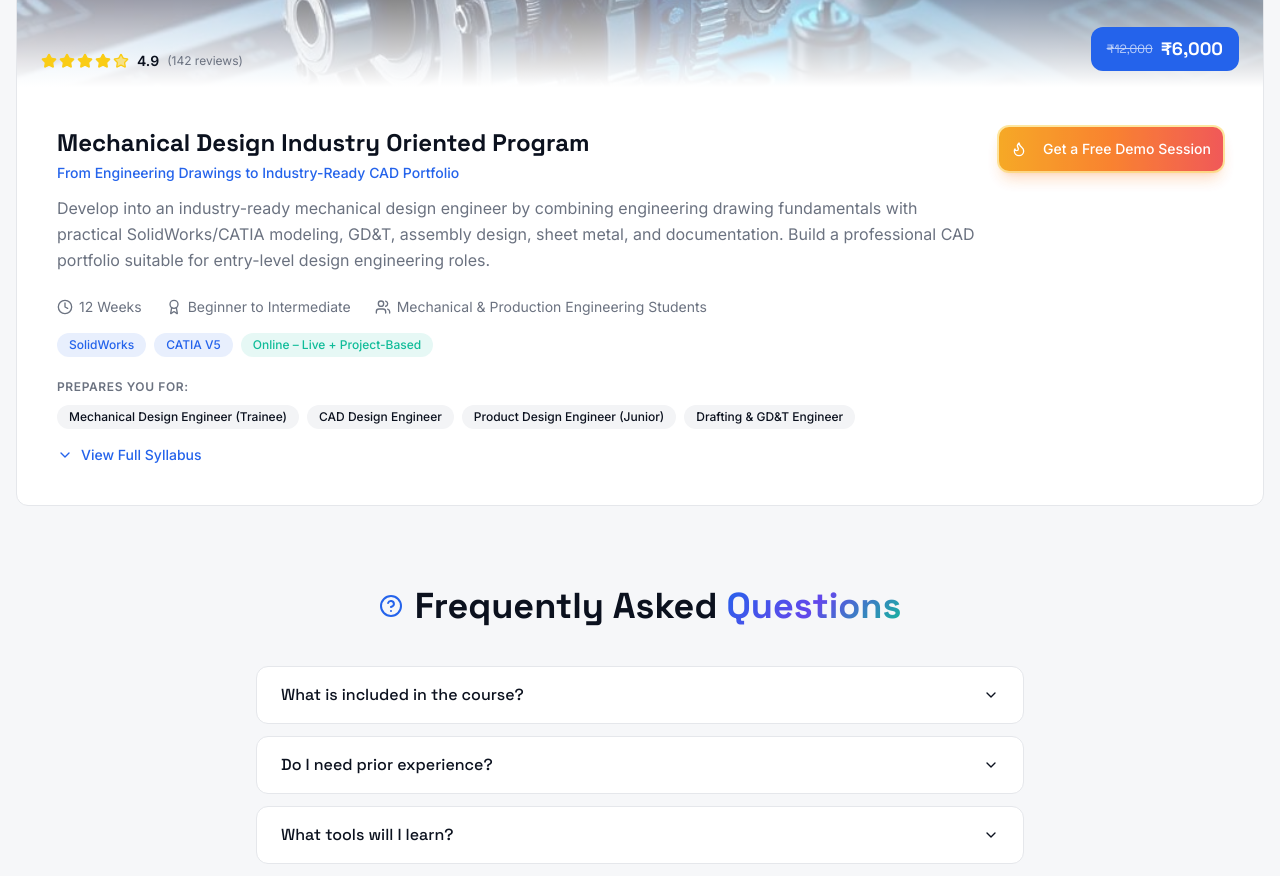
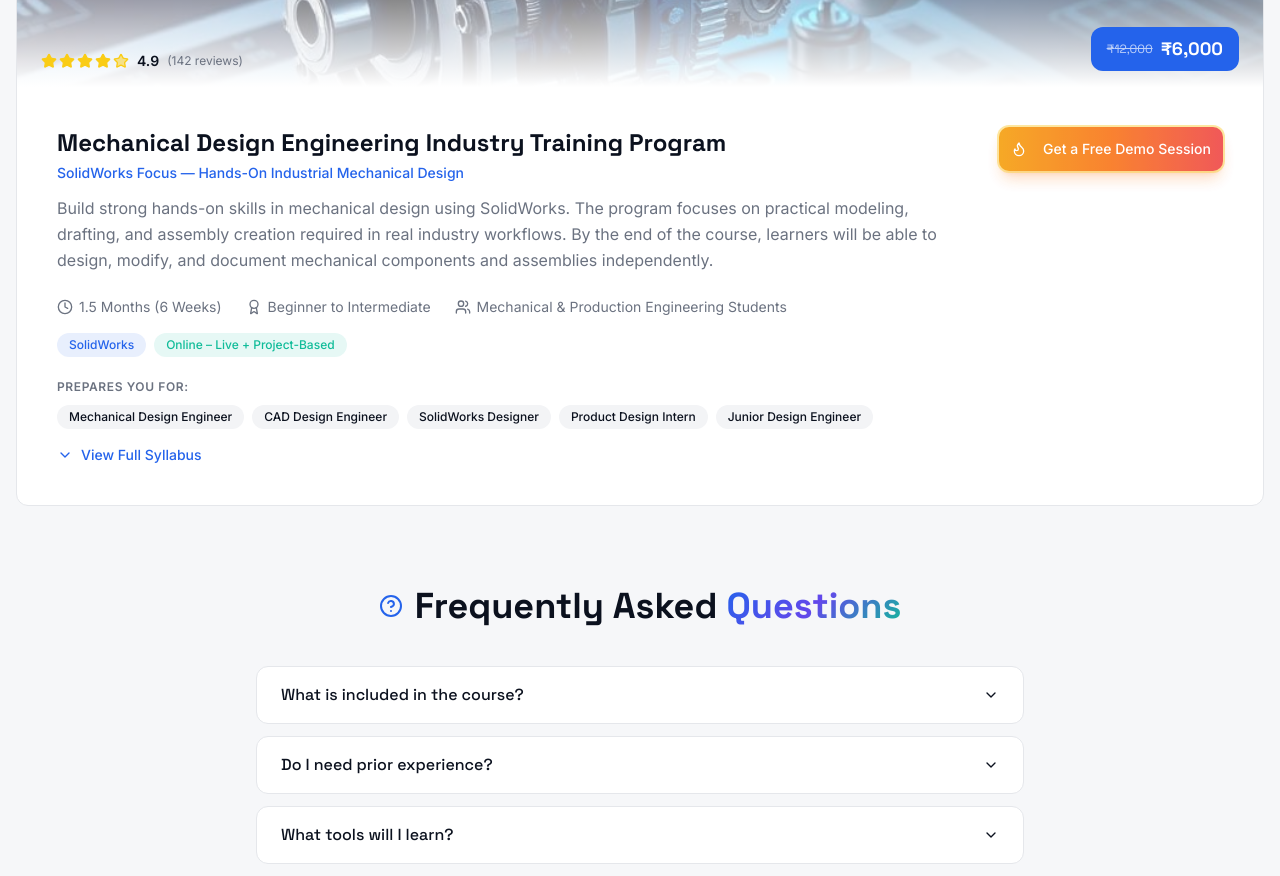
Before and after one commit to Ishud94/vedricx-future-forge, a React (Vite) app: page /programs in a window 1280 px wide. Shown: the part 2560-3436 px from the top of the page. Built offline with nearby package versions, Linux system fonts and the light colour scheme; the HTML template or start-up script is replaced by a standard one.

Commit message:
Changes
Co-authored-by: Ishud94 <191505611+Ishud94@users.noreply.github.com>

```diff
--- a/src/pages/Programs.tsx
+++ b/src/pages/Programs.tsx
@@ -95,12 +95,12 @@ const programs = [
     skills: ["Structural FEA workflow proficiency", "Linear & nonlinear analysis", "Contact & fatigue analysis", "Engineering judgment & validation", "Industry-style reporting"],
   },
   {
-    title: "Mechanical Design Industry Oriented Program",
-    subtitle: "From Engineering Drawings to Industry-Ready CAD Portfolio",
-    description: "Develop into an industry-ready mechanical design engineer by combining engineering drawing fundamentals with practical SolidWorks/CATIA modeling, GD&T, assembly design, sheet metal, and documentation. Build a professional CAD portfolio suitable for entry-level design engineering roles.",
-    duration: "12 Weeks",
+    title: "Mechanical Design Engineering Industry Training Program",
+    subtitle: "SolidWorks Focus — Hands-On Industrial Mechanical Design",
+    description: "Build strong hands-on skills in mechanical design using SolidWorks. The program focuses on practical modeling, drafting, and assembly creation required in real industry workflows. By the end of the course, learners will be able to design, modify, and document mechanical components and assemblies independently.",
+    duration: "1.5 Months (6 Weeks)",
     level: "Beginner to Intermediate",
-    software: "SolidWorks | CATIA V5",
+    software: "SolidWorks",
     mode: "Online – Live + Project-Based",
     audience: "Mechanical & Production Engineering Students",
     fee: "₹6,000",
@@ -108,18 +108,18 @@ const programs = [
     reviewCount: 142,
     image: mechanicalImg,
     brochure: "/brochures/mechanical-design-program.pdf",
-    roles: ["Mechanical Design Engineer (Trainee)", "CAD Design Engineer", "Product Design Engineer (Junior)", "Drafting & GD&T Engineer"],
+    roles: ["Mechanical Design Engineer", "CAD Design Engineer", "SolidWorks Designer", "Product Design Intern", "Junior Design Engineer"],
     modules: [
-      { week: "Week 1", title: "Engineering Drawing Mastery", topics: ["Orthographic & isometric projections", "First vs Third angle projection", "Section & detail views", "Dimensioning rules (ISO / ASME)", "Limits, fits & tolerances", "Reverse engineer drawing → 3D model"] },
-      { week: "Week 2", title: "Parametric & Feature-Based Modeling", topics: ["Design intent & fully defined sketches", "Multi-body modeling & configurations", "Advanced features (Loft, Sweep, Shell, Draft)", "Surface modeling basics", "Projects: Mounting bracket, flange, shaft, housing"] },
-      { week: "Week 3", title: "GD&T + Tolerance Engineering", topics: ["GD&T symbols & interpretation", "Datums & feature control frames", "Position, flatness, parallelism, perpendicularity", "Fit calculation & tolerance stack-up", "Apply GD&T on shaft-bearing system"] },
-      { week: "Week 4", title: "Sheet Metal, Weldments & Fabrication", topics: ["Bend allowance & K-factor", "Flat pattern export", "Weld symbols & structural frames", "Cut list documentation", "Project: Industrial electrical enclosure"] },
-      { week: "Week 5", title: "Assembly Design & BOM Strategy", topics: ["Bottom-up & Top-down modeling", "Mates, sub-assemblies & component library", "Interference detection & exploded view", "Bill of Materials generation", "Project: Two-stage Industrial Gearbox"] },
-      { week: "Week 6", title: "Advanced Assembly & Motion", topics: ["Standard & advanced mates (Limit, Width)", "Sub-assembly structure management", "Interference & clearance verification", "BOM with balloons & assembly drawings", "Basic motion study & animation export"] },
-      { week: "Week 7", title: "Capstone Industry Project", topics: ["Choose: Automotive Suspension / Hydraulic Press / Go-Kart Frame", "Complete CAD modeling & assembly", "GD&T + manufacturing drawings + BOM", "Basic static simulation & validation", "15-slide technical presentation"] },
+      { week: "Day 1–2", title: "Introduction & Interface", topics: ["Introduction to SolidWorks environment", "Navigation, UI, and basic tools", "Understanding design workflow"] },
+      { week: "Week 1", title: "2D Sketching", topics: ["Sketch tools (Line, Circle, Arc, Rectangle, etc.)", "Constraints & Relations", "Smart Dimensioning", "Sketch optimization techniques"] },
+      { week: "Weeks 2–3", title: "3D Part Modeling", topics: ["Extrude, Revolve, Sweep, Loft", "Fillet, Chamfer, Shell, Patterns", "Reference Geometry (Planes, Axes)", "Editing & Modifying Parts", "Parametric Design Approach"] },
+      { week: "Week 4", title: "Assembly Design", topics: ["Introduction to Assemblies", "Mates (Standard & Advanced)", "Sub-assemblies", "Interference Detection", "Motion basics"] },
+      { week: "Week 5", title: "Drafting & 2D Drawings", topics: ["Creating Engineering Drawings", "Standard Views & Section Views", "Dimensioning & Tolerances (basic)", "Bill of Materials (BOM)"] },
+      { week: "Week 6", title: "Sheet Metal Basics", topics: ["Sheet metal features (Base Flange, Edge Flange, etc.)", "Bends & Flattening", "Basic sheet metal components"] },
+      { week: "Final Project", title: "Capstone Mechanical Assembly", topics: ["Create a complete mechanical assembly", "Generate part drawings + assembly drawing", "Apply real-world design approach"] },
     ],
-    deliverables: ["10+ Fully Defined 3D Part Models", "3 Complete Mechanical Assemblies", "5+ Manufacturing Drawings", "GD&T Applied Drawing Set", "Capstone Project + Presentation", "Industry-Recognized Certificate"],
-    skills: ["Engineering drawing interpretation", "Parametric 3D modeling (SolidWorks/CATIA)", "GD&T & tolerance stack-up", "Sheet metal & weldment design", "Assembly modeling & BOM creation", "Professional CAD portfolio building"],
+    deliverables: ["Complete Mechanical Assembly (SolidWorks)", "Part & Assembly Drawings", "Bill of Materials (BOM)", "Final Capstone Project", "Certificate of Completion"],
+    skills: ["2D Sketching & Engineering Drawings", "3D Part Modeling (Basic to Intermediate)", "Assembly Design & Mating Techniques", "Sheet Metal Design Basics", "Dimensioning & Drafting Standards", "Design Intent & Parametric Modeling", "Basic Design for Manufacturing (DFM)"],
   },
 ];
 
```
